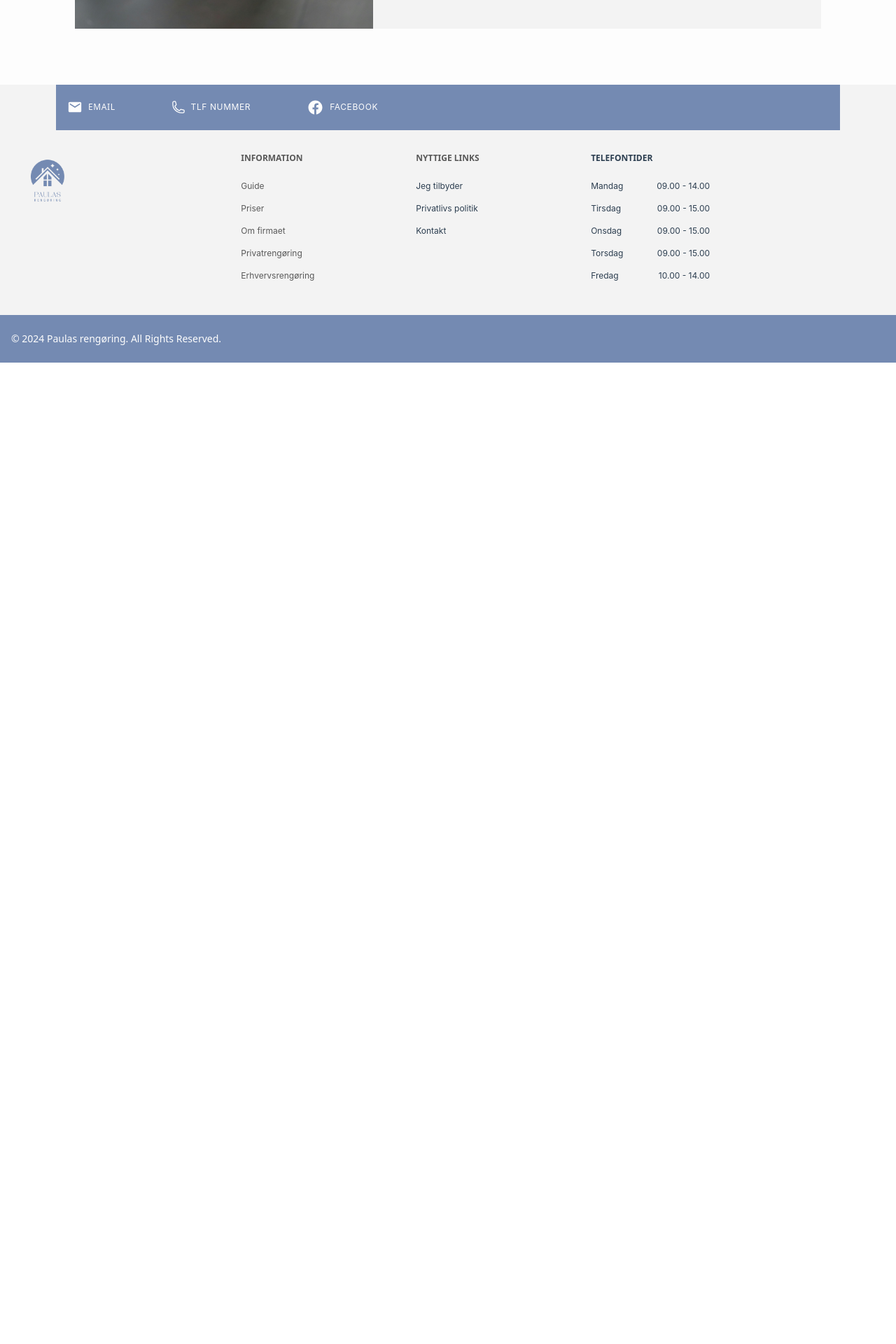
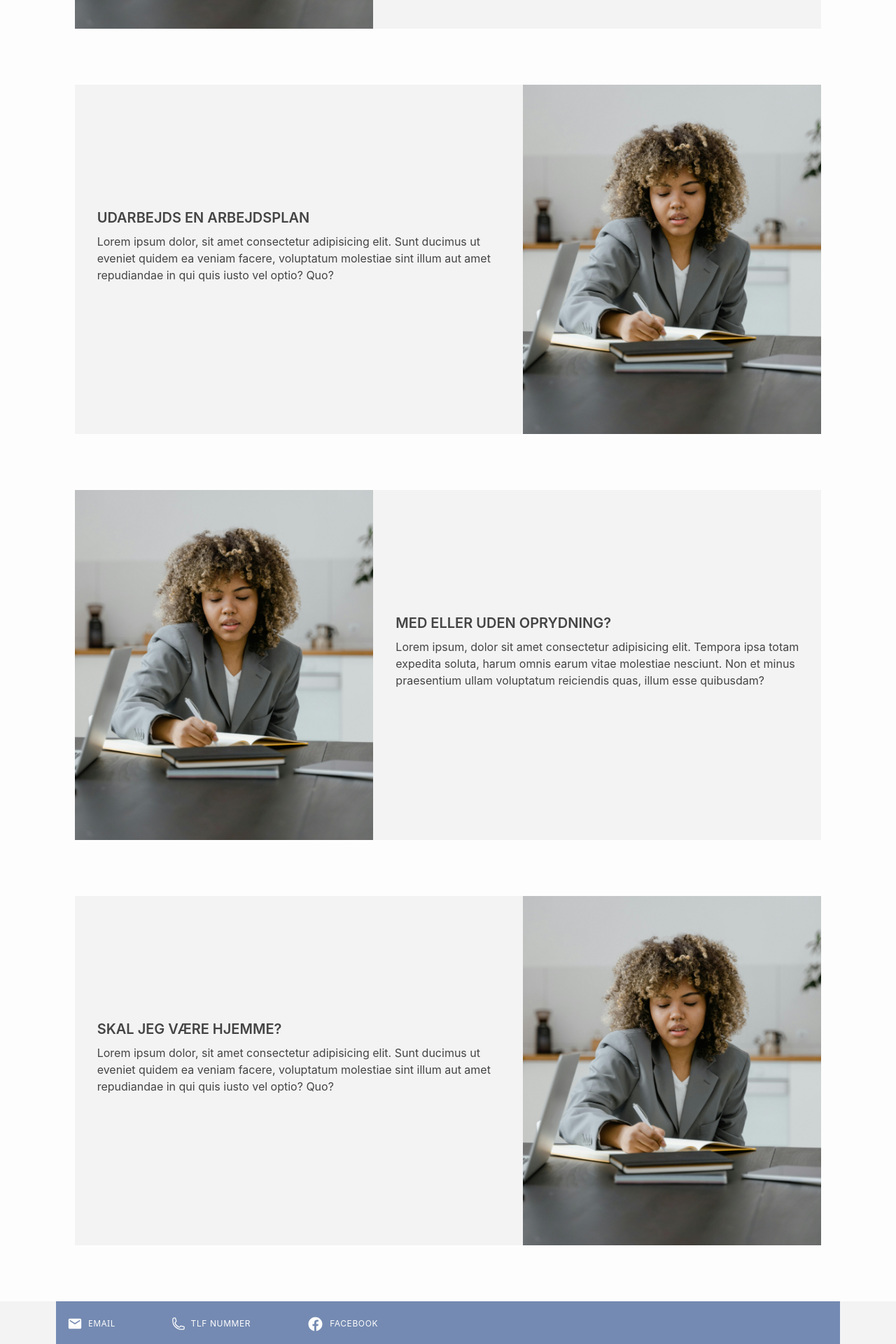
Before and after one commit to kris299b/PaulasReng-ring, a Vue app: page /guide in a window 1280 px wide. Shown: the part 1360-3280 px from the top of the page at 70% size. Before the commit the page ends 1878 px from the top, so only its background shows below. Built offline with nearby package versions, Linux system fonts and the light colour scheme.

Commit message:
Other 3 boxes added for the Guide-help-section

```diff
--- a/src/views/GuideView.vue
+++ b/src/views/GuideView.vue
@@ -35,6 +35,44 @@
     </div>
 </div>
 
+<!--Box 2-->
+<div class="bg-white dark:bg-white light:bg-white flex flex-col justify justify-center w-3/4 mx-auto md:w-full md:mx-auto md:flex-col md:w-1/2 lg:flex-row lg:w-full lg:pb-20 lg:mx-auto">
+    <div class="w-full p-4 lg:w-2/4 lg:pl-8 lg:pt-20 lg:pr-8 bg-lightgray">
+        <h1 class="text-black font-semibold text-base pb-2 lg:text-xl lg:pt-24 lg:pb-2">UDARBEJDS EN ARBEJDSPLAN</h1>
+        <p class="text-black text-sm md:text-base lg:text-base">Lorem ipsum dolor, sit amet consectetur adipisicing elit. Sunt ducimus ut eveniet quidem ea veniam facere, voluptatum molestiae sint illum aut amet repudiandae in qui quis iusto vel optio? Quo?</p>
+    </div>
+
+    <div class="lg:w-1/3">
+        <img src="../assets/meeting.jpg" alt="Woman having a meeting on her computer">
+    </div>
+</div>
+
+<!--Box 2-->
+<div class="bg-white dark:bg-white light:bg-white flex flex-col justify justify-center w-3/4 mx-auto md:w-full md:mx-auto md:flex-col md:w-1/2 lg:flex-row lg:w-full lg:pb-20 lg:mx-auto">
+    <div class="lg:w-1/3">
+        <img src="../assets/meeting.jpg" alt="Woman having a meeting on her computer">
+    </div>
+
+    <div class="w-full p-4 lg:w-2/4 lg:pl-8 lg:pt-20 lg:pr-8 bg-lightgray">
+        <h1 class="text-black font-semibold text-base pb-2 lg:text-xl lg:pt-24 lg:pb-2">MED ELLER UDEN OPRYDNING?</h1>
+        <p class="text-black text-sm md:text-base lg:text-base">Lorem ipsum, dolor sit amet consectetur adipisicing elit. Tempora ipsa totam expedita soluta, harum omnis earum vitae molestiae nesciunt. Non et minus praesentium ullam voluptatum reiciendis quas, illum esse quibusdam?</p>
+    </div>
+</div>
+
+<!--Box 4-->
+<div class="bg-white dark:bg-white light:bg-white flex flex-col justify justify-center w-3/4 mx-auto md:w-full md:mx-auto md:flex-col md:w-1/2 lg:flex-row lg:w-full lg:pb-20 lg:mx-auto">
+    <div class="w-full p-4 lg:w-2/4 lg:pl-8 lg:pt-20 lg:pr-8 bg-lightgray">
+        <h1 class="text-black font-semibold text-base pb-2 lg:text-xl lg:pt-24 lg:pb-2">SKAL JEG VÆRE HJEMME?</h1>
+        <p class="text-black text-sm md:text-base lg:text-base">Lorem ipsum dolor, sit amet consectetur adipisicing elit. Sunt ducimus ut eveniet quidem ea veniam facere, voluptatum molestiae sint illum aut amet repudiandae in qui quis iusto vel optio? Quo?</p>
+    </div>
+
+    <div class="lg:w-1/3">
+        <img src="../assets/meeting.jpg" alt="Woman having a meeting on her computer">
+    </div>
+</div>
+
+
+
 </main>
 </template>
 
```
